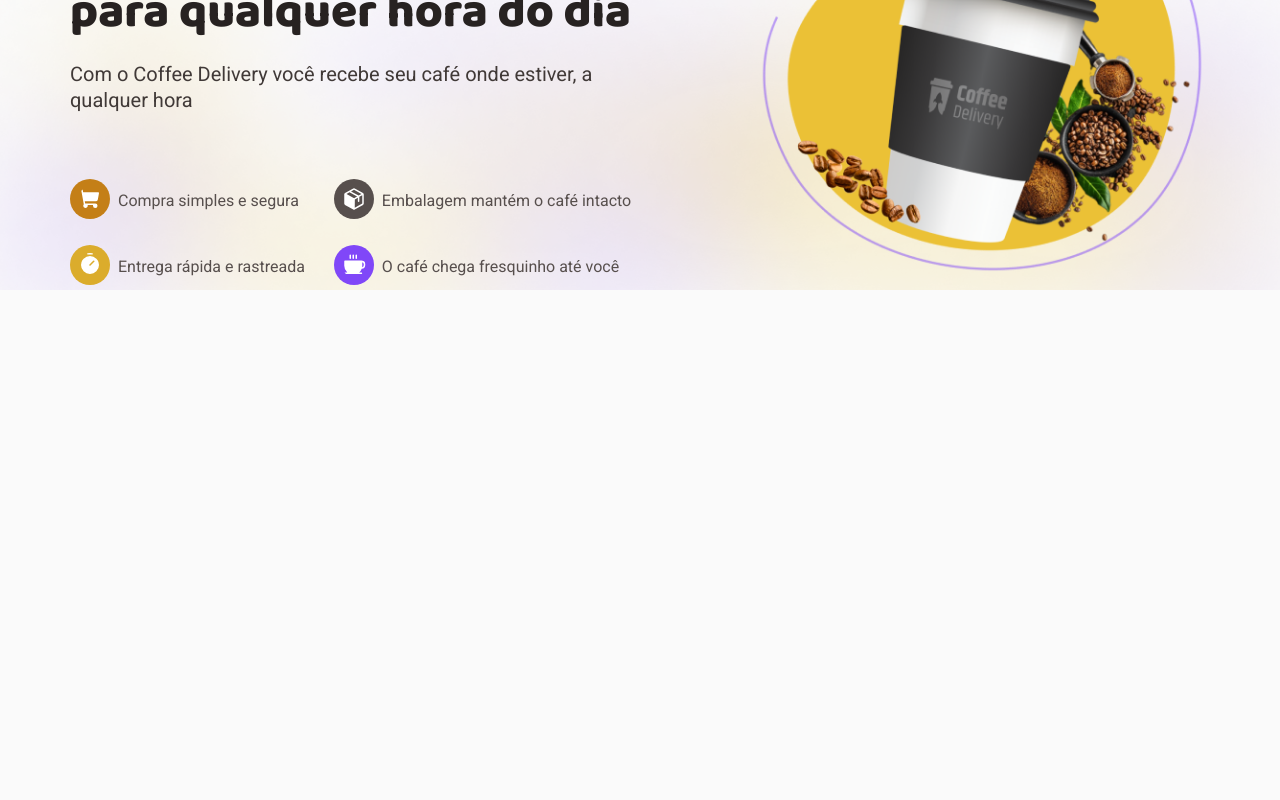
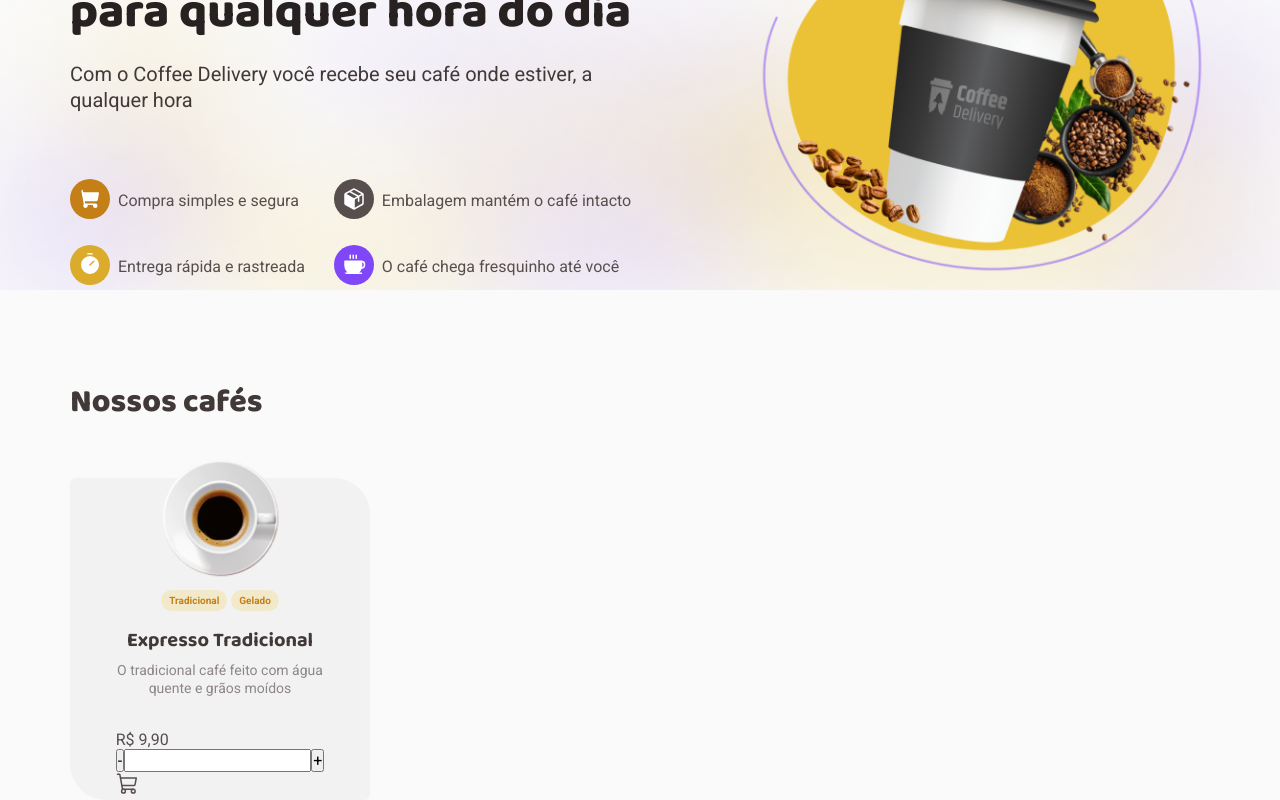
Before and after one commit to rodrrigodev/coffee-delivery, a React (Vite) app: page / in a window 1280 px wide. Shown: the part 248-1048 px from the top of the page. Before the commit the page ends 800 px from the top, so only its background shows below. Built offline with nearby package versions, Linux system fonts and the light colour scheme.

Commit message:
some css

```diff
--- a/src/pages/Home/index.tsx
+++ b/src/pages/Home/index.tsx
@@ -1,8 +1,11 @@
+import {
+    CoffeeCard, CoffeeDescriptionContainer, Coffees, ContainerDescriptionOne,
+    ContainerDescriptionTwo, IconDescriptionContainer,
+    ImageBackground
+} from "./styles"
 import { Coffee, Package, ShoppingCart, Timer } from "phosphor-react"
 import coffeeDelivery from "../../assets/coffeeDelivery.png"
-import { CoffeeDescriptionContainer, ContainerDescriptionOne,
-    ContainerDescriptionTwo, IconDescriptionContainer,
-    ImageBackground } from "./styles"
+import expressTrad from "../../assets/expressTrad.png"
 
 export function Home() {
     return (
@@ -58,6 +61,41 @@ export function Home() {
                 </section>
             </ImageBackground>
 
+            <Coffees>
+
+                <h2>Nossos cafés</h2>
+
+                <div>
+
+                    <CoffeeCard>
+                        <img src={expressTrad} alt="" />
+                        <div id="coffeeType">
+                            <span>Tradicional</span>
+                            <span>Gelado</span>
+                        </div>
+                        <h3>Expresso Tradicional</h3>
+                        <p>O tradicional café feito com água quente e grãos moídos</p>
+
+                        <div>
+                            <span>R$ 9,90</span>
+                            <div>
+                                <div>
+                                    <button>-</button>
+                                    <input type="number" name="" id="" />
+                                    <button>+</button>
+                                </div>
+                                <span>
+                                    <ShoppingCart size={24} />
+                                </span>
+                            </div>
+                        </div>
+                    </CoffeeCard>
+
+
+                </div>
+
+            </Coffees>
+
         </main >
     )
 }
--- a/src/pages/Home/styles.ts
+++ b/src/pages/Home/styles.ts
@@ -86,3 +86,68 @@ export const IconDescriptionContainer = styled.div`
             border-radius: 50%;
         }
 `
+
+export const Coffees = styled.section`
+    max-width: 71.25rem;
+    width: 90%;
+    margin: 0 auto;
+
+    h2{
+        font-family: 'Baloo 2';
+        font-weight: 800;
+        font-size: 2rem;
+        color: ${props=> props.theme["base-subtitle"]};
+        line-height: 1.3;
+        margin-bottom: 3.375rem;
+    }
+`
+
+export const CoffeeCard = styled.div`
+    display: flex;
+    flex-direction: column;
+    justify-content: center;
+    align-items: center;
+    background-color: ${props=> props.theme["base-card"]};
+    max-width: 18.75rem;
+    padding: 0 1. 25rem 25rem 25rem;
+    border-radius: .375rem 2.25rem;
+
+    img{
+        margin: -1.25rem auto .75rem auto;
+    }
+
+    #coffeeType{
+        display: flex;
+        gap: .25rem;
+
+        span{
+            background-color: ${props=> props.theme["yellow-light"]};
+            color: ${props=> props.theme["yellow-dark"]};
+            padding: .25rem .5rem;
+            border-radius: 100px;
+
+            font-weight: 700;
+            font-size: 0.625rem;
+            line-height: 1.3;
+
+        }
+        }
+
+        h3{
+            font-family: 'Baloo 2';
+            font-weight: 700;
+            font-size: 1.25rem;
+            color: ${props=> props.theme["base-subtitle"]};
+            line-height: 1.3;
+            margin: 1rem auto .5rem auto;
+        }
+
+        p{
+            width: 13.5rem;
+            font-size: .875rem;
+            line-height: 1.3;
+            color: ${props=> props.theme["base-label"]};
+            text-align: center;
+            margin-bottom: 2.0625rem;
+        }
+`
```
Also changed, not shown: src/assets/expressTrad.png (added).
